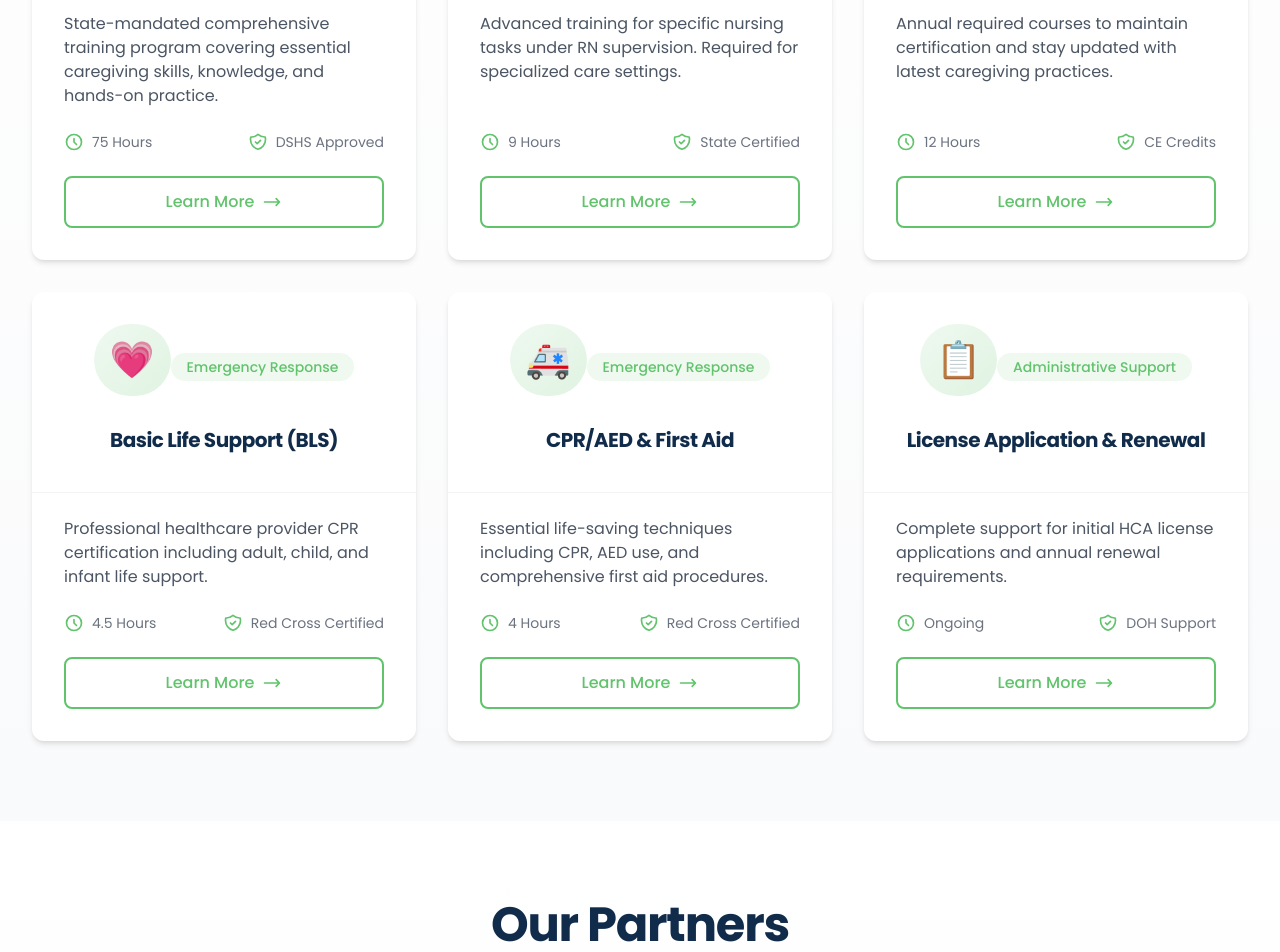
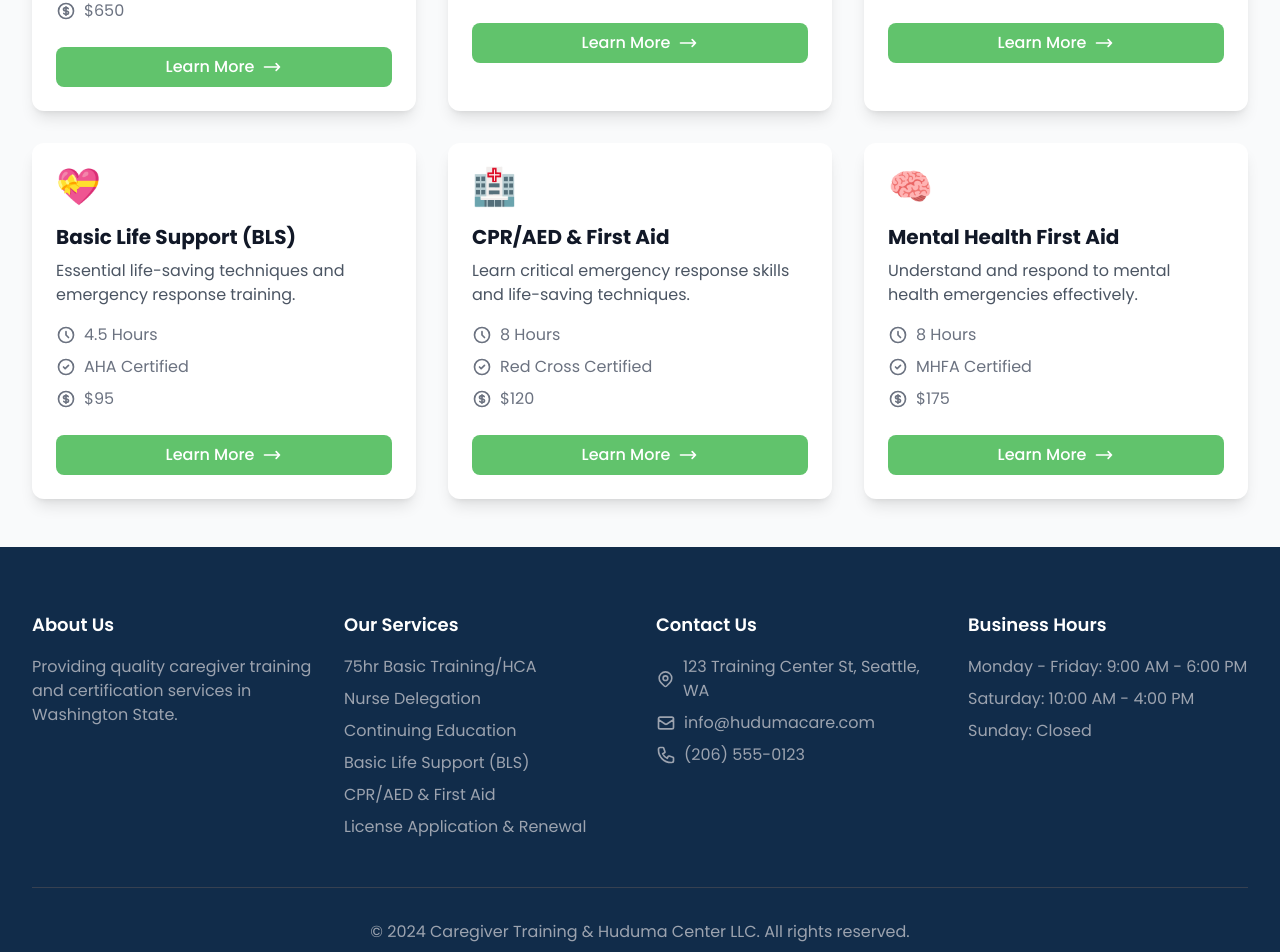
Before and after one commit to Kennedydev02/hcatraining, a React (Create React App) app: page / in a window 1280 px wide. Shown: the part 1177-2129 px from the top of the page. Built offline with nearby package versions, Linux system fonts and the light colour scheme.

Commit message:
Fix routing and rendering

```diff
--- a/public/index.html
+++ b/public/index.html
@@ -7,7 +7,7 @@
     <meta name="theme-color" content="#000000" />
     <meta
       name="description"
-      content="HCA Training Web Application"
+      content="HCA Training Website"
     />
     <link rel="apple-touch-icon" href="%PUBLIC_URL%/logo192.png" />
     <link rel="manifest" href="%PUBLIC_URL%/manifest.json" />
--- a/src/App.js
+++ b/src/App.js
@@ -2,33 +2,22 @@ import React from 'react';
 import { BrowserRouter as Router, Routes, Route } from 'react-router-dom';
 import Navbar from './components/Navbar';
 import Hero from './components/Hero';
-import Services from './components/Services';
-import Partners from './components/Partners';
-import Testimonials from './components/Testimonials';
+import Courses from './pages/Courses';
 import Footer from './components/Footer';
-import ServiceDetail from './components/ServiceDetail';
-import Courses from './pages/Courses';
-import About from './pages/About';
-import Contact from './pages/Contact';
 
 function App() {
   return (
     <Router>
-      <div className="min-h-screen">
+      <div className="min-h-screen bg-white">
         <Navbar />
         <Routes>
           <Route path="/" element={
             <>
               <Hero />
-              <Services />
-              <Partners />
-              <Testimonials />
+              <Courses />
             </>
           } />
-          <Route path="/services/:serviceId" element={<ServiceDetail />} />
           <Route path="/courses" element={<Courses />} />
-          <Route path="/about" element={<About />} />
-          <Route path="/contact" element={<Contact />} />
         </Routes>
         <Footer />
       </div>
```
